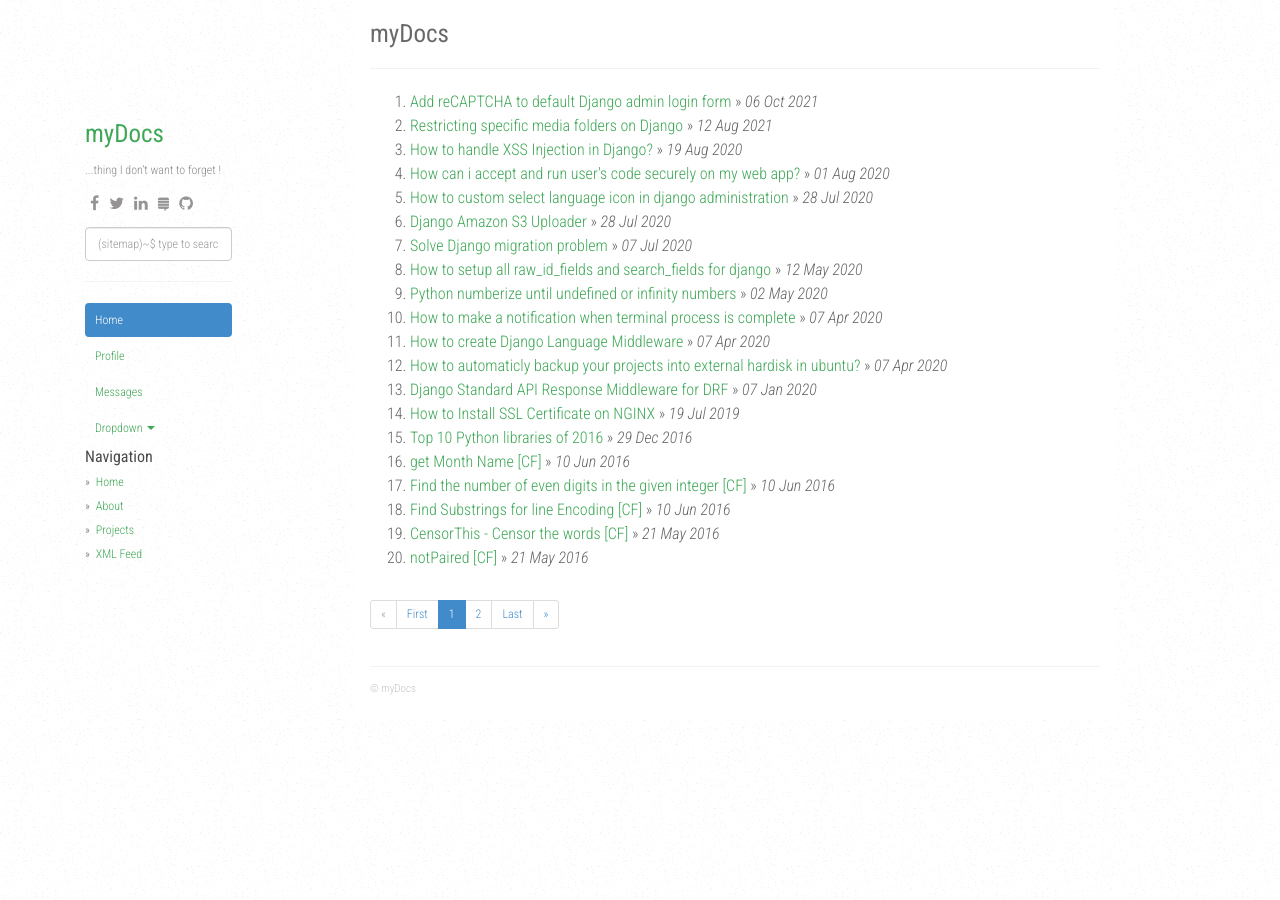
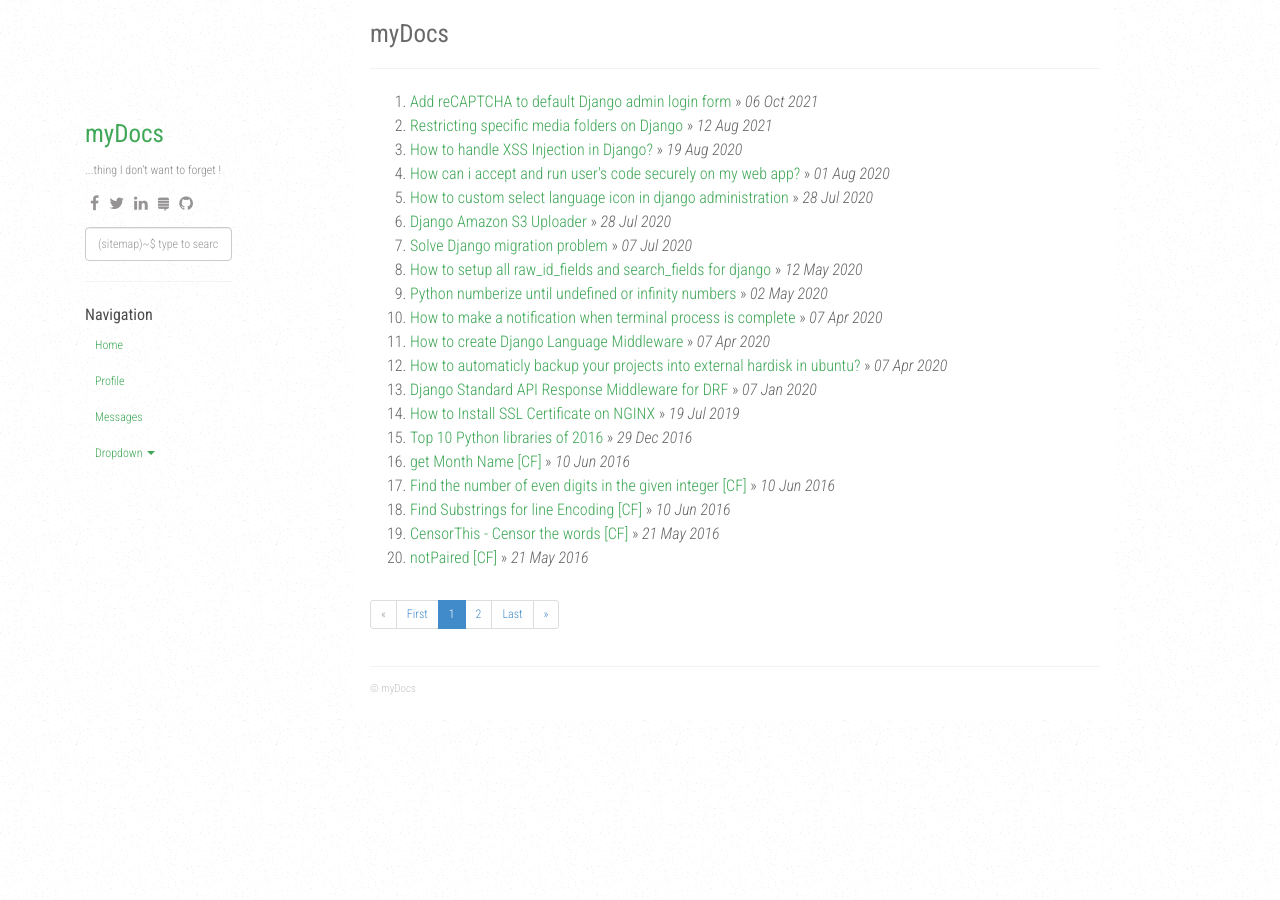
Before and after one commit to docs-source/docs.my.id, a Jekyll site: the page built from index.html, in a window 1280 px wide. Built offline with Jekyll 4.4.1, drawn with Linux system fonts in a browser that asks for light colours; nearby versions of some CDN libraries; the list of posts is cut into pages by our own code.

Commit message:
Update default.html

```diff
--- a/_layouts/default.html
+++ b/_layouts/default.html
@@ -132,18 +132,9 @@ layout: compress
             <ul class="search__results" id="js-search__results"></ul>
           </div>
           <hr />
-    <!-- Brand and toggle get grouped for better mobile display -->
-    <div class="navbar-header">
-      <button type="button" class="navbar-toggle collapsed" data-toggle="collapse" data-target="#bs-example-navbar-collapse-1" aria-expanded="false">
-        <span class="sr-only">Toggle navigation</span>
-        <span class="icon-bar"></span>
-        <span class="icon-bar"></span>
-        <span class="icon-bar"></span>
-      </button>
-    </div>
-
+<strong>Navigation</strong>
 <ul class="nav nav-pills nav-stacked">
-  <li role="presentation" class="active"><a href="#">Home</a></li>
+  <li role="presentation"><a href="#">Home</a></li>
   <li role="presentation"><a href="#">Profile</a></li>
   <li role="presentation"><a href="#">Messages</a></li>
   <li role="presentation" class="dropdown">
@@ -161,13 +152,6 @@ layout: compress
     </ul>
   </li>
 </ul>
-          <ul class="sidebar-nav">
-            <strong>Navigation</strong>
-            <li><a href="/">Home</a></li>
-            {% for i in site.urls %}
-              <li><a class="about" href="{{ i.url }}">{{ i.text }}</a></li>
-            {% endfor %}
-          </ul>
         </div>
         <!-- end /.fixed-condition -->
       </div>
```
